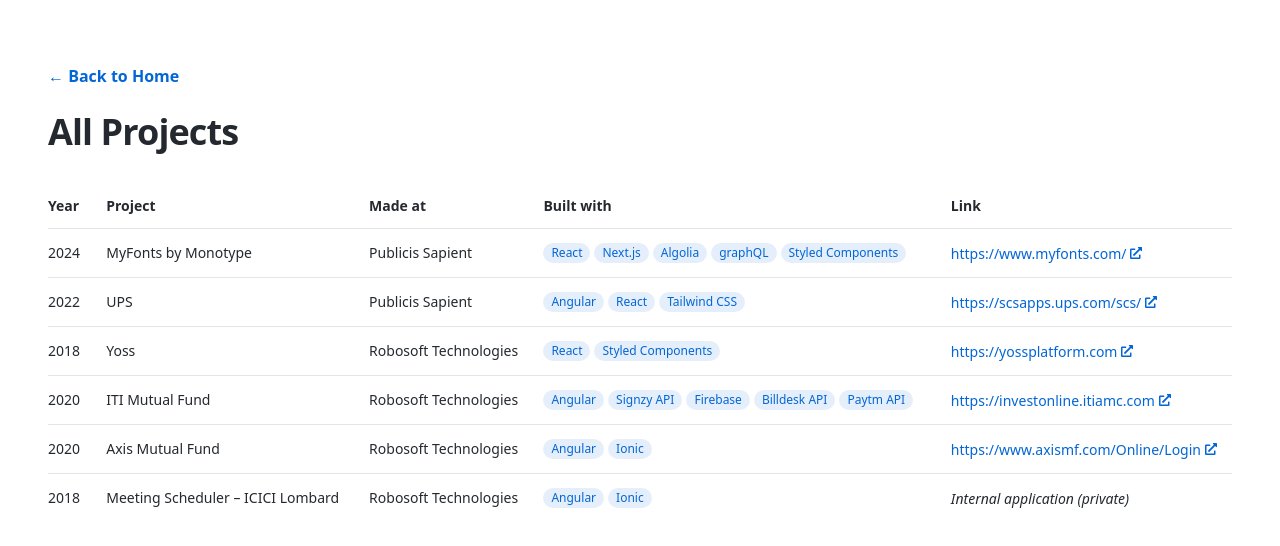
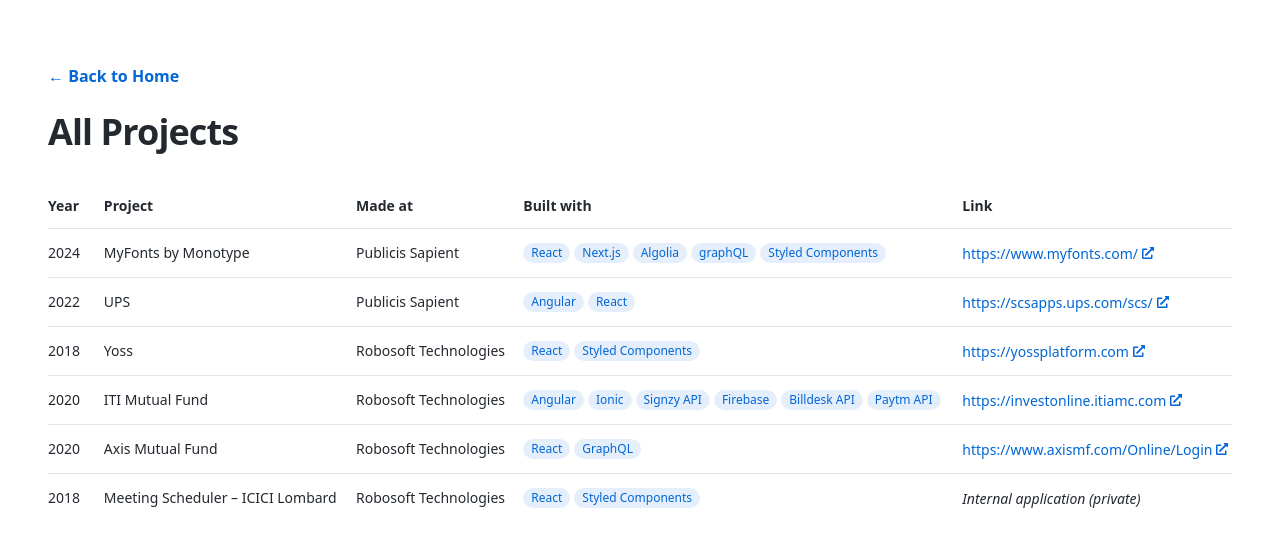
Before and after one commit to ApoorvaBhatA/portfolio_v4, a Next.js app: page /archive in a window 1280 px wide. Shown: the top 546 px of the page. Built offline with nearby package versions, Linux system fonts and the light colour scheme.

Commit message:
updates resume, removes commented code

```diff
--- a/src/app/archive/layout.tsx
+++ b/src/app/archive/layout.tsx
@@ -1,7 +1,7 @@
 export default function ArchiveLayout({ children }: { children: React.ReactNode }) {
   return (
-    <main className="min-h-screen px-6 py-12 md:px-12 md:py-16 max-w-screen-xl mx-auto bg-[var(--color-background)] text-[var(--color-primary-text)] font-sans antialiased">
+    <main className="min-h-screen px-6 py-12 md:px-12 md:py-16 max-w-7xl mx-auto bg-background text-primary-text font-sans antialiased">
       {children}
     </main>
-  ); // No sidebar
+  );
 }
--- a/src/components/Sidebar.tsx
+++ b/src/components/Sidebar.tsx
@@ -6,7 +6,6 @@
 import { SocialLinks } from "./SocialLinks";
 
 const portfolio = data as PortfolioData1;
-// lg:sticky lg:top-0 lg:flex lg:max-h-screen lg:w-[48%] lg:flex-col lg:justify-between lg:py-24
 export default function Sidebar() {
   return (
     <header className="lg:sticky lg:top-0 lg:flex lg:max-h-screen lg:w-[48%] lg:flex-col lg:justify-between lg:py-24">
@@ -20,7 +19,6 @@
         <SidebarNav sections={portfolio.sections} />
       </div>
 
-      {/* Socials */}
       <SocialLinks socials={portfolio.socials} />
     </header>
   );
--- a/src/components/SocialLinks.tsx
+++ b/src/components/SocialLinks.tsx
@@ -1,4 +1,3 @@
-// import Image from "next/image";
 import { Social } from "@/types/portfolio";
 import Link from "next/link";
 import { FaGithub, FaLinkedin } from "react-icons/fa";
--- a/src/data/archivedProjects.json
+++ b/src/data/archivedProjects.json
@@ -17,7 +17,7 @@
       "year": "2022",
       "name": "UPS",
       "madeAt": "Publicis Sapient",
-      "builtWith": ["Angular", "React", "Tailwind CSS"],
+      "builtWith": ["Angular", "React"],
       "link": "https://scsapps.ups.com/scs/"
     },
     {
@@ -33,6 +33,7 @@
       "madeAt": "Robosoft Technologies",
       "builtWith": [
         "Angular",
+        "Ionic",
         "Signzy API",
         "Firebase",
         "Billdesk API",
@@ -44,14 +45,14 @@
       "year": "2020",
       "name": "Axis Mutual Fund",
       "madeAt": "Robosoft Technologies",
-      "builtWith": ["Angular", "Ionic"],
+      "builtWith": ["React", "GraphQL"],
       "link": "https://www.axismf.com/Online/Login"
     },
     {
       "year": "2018",
       "name": "Meeting Scheduler – ICICI Lombard",
       "madeAt": "Robosoft Technologies",
-      "builtWith": ["Angular", "Ionic"],
+      "builtWith": ["React", "Styled Components"],
       "link": "Internal application (private)"
     }
   ]
```
Also changed, not shown: src/components/Projects.tsx (+0 -20 lines), 1 other file (tests, documents, lock files or other folders).
